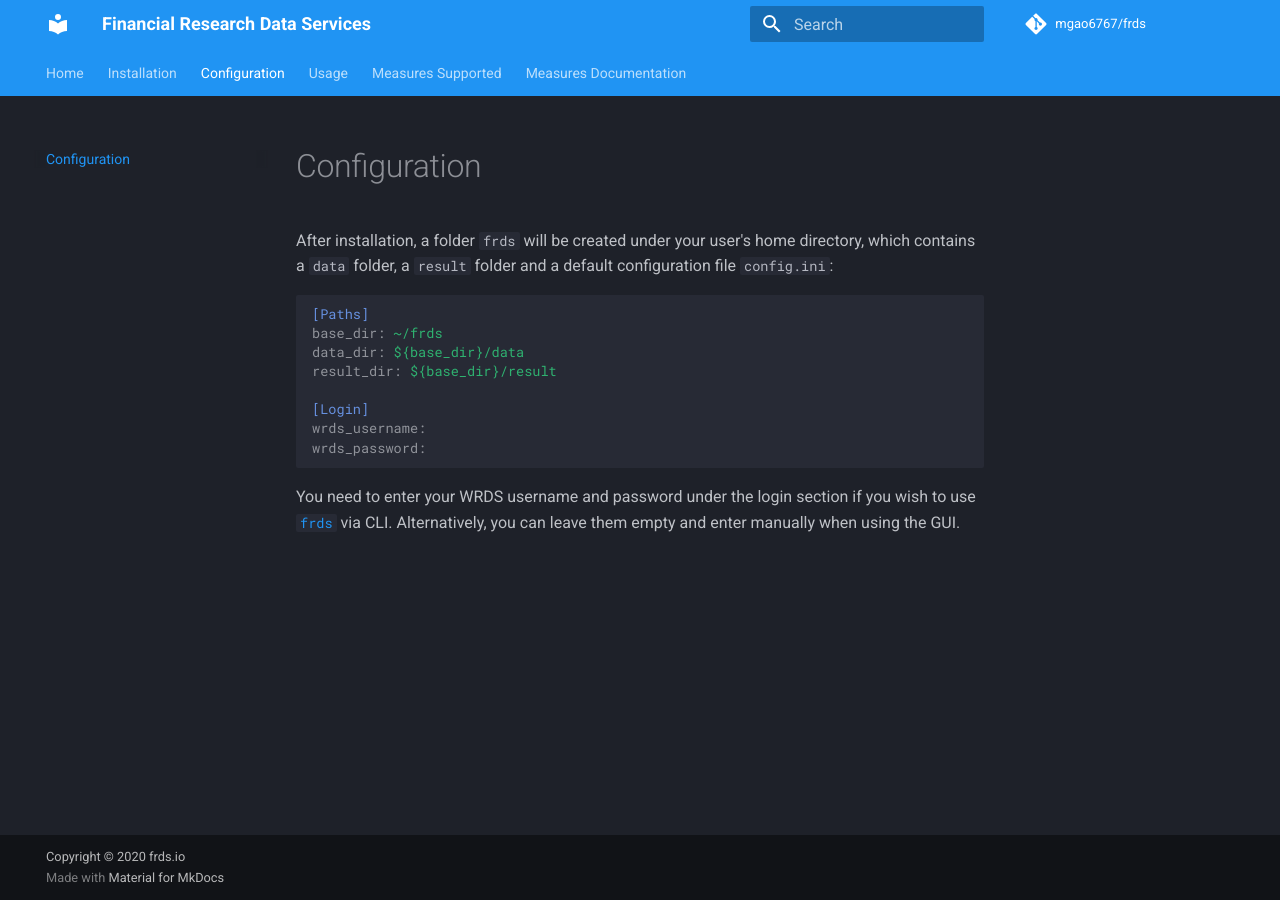
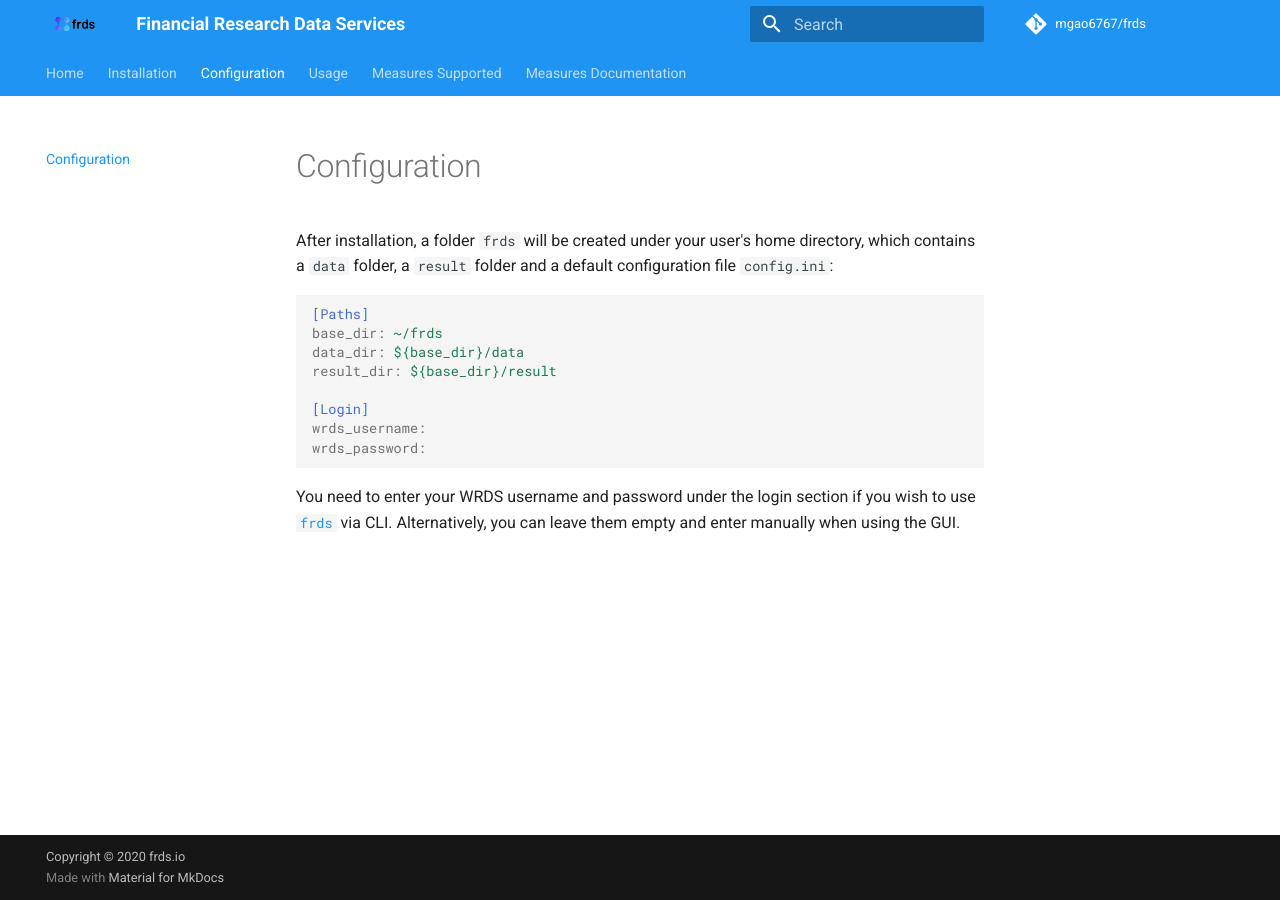
Before and after one commit to mgao6767/frds, an MkDocs documentation site: the page built from docs/configuration.md, in a window 1280 px wide. Built offline with MkDocs 1.6.1 and Material for MkDocs 9.7.7, drawn with Linux system fonts in a browser that asks for light colours; comment, search, counter and statistics services are not loaded.

Commit message:
Update docs

```diff
--- a/mkdocs.yml
+++ b/mkdocs.yml
@@ -20,12 +20,11 @@ theme:
   palette:
     primary: blue
     accent: light blue
-    scheme: slate
   font:
     text: Roboto
     code: Roboto Mono
-  # favicon: favicon.ico
-  # logo: favicon.png
+  favicon: images/frds_icon.png
+  logo: images/frds_logo.png
   # custom_dir: overrides
 
 # Plugins
```
Also changed, not shown: docs/index.md (+1 -2 lines), docs/images/frds_icon.png (added).
